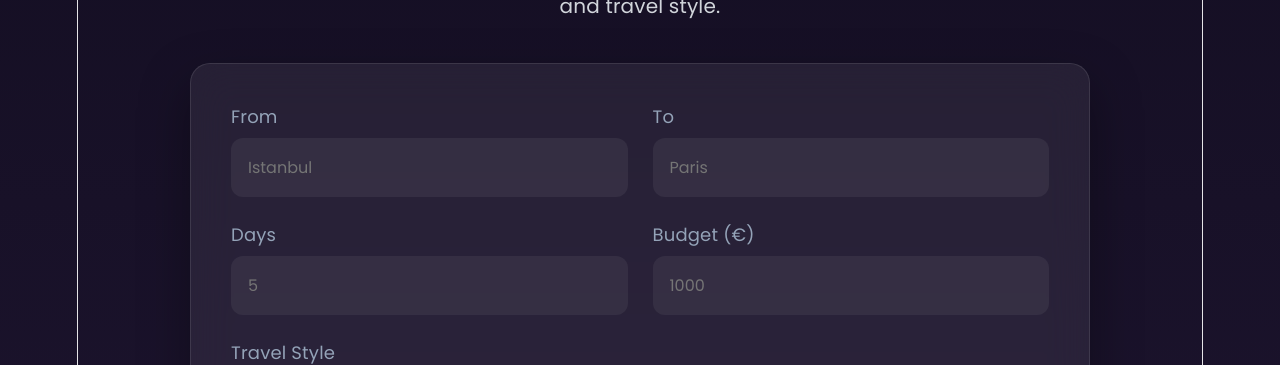
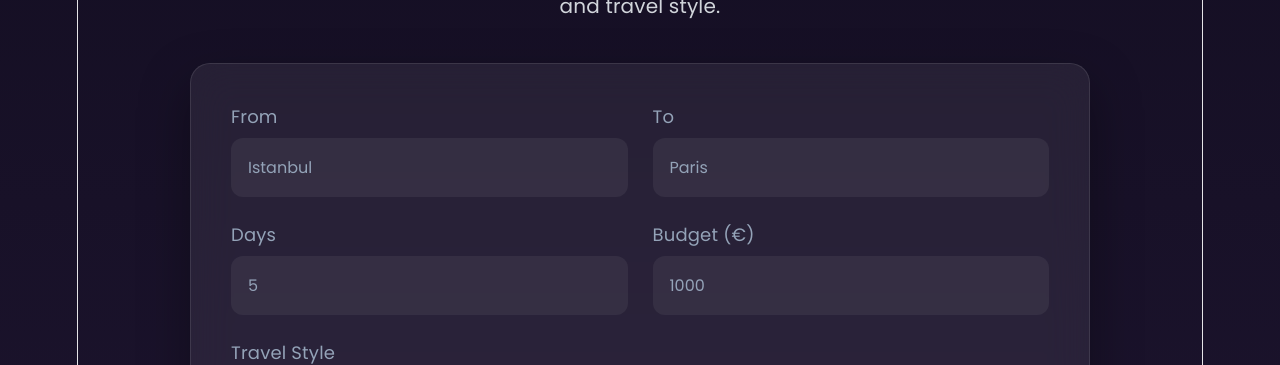
Before and after one commit to ayselinaydogdu/travel-planner-ai, a React (Vite) app: page / in a window 1280 px wide. Shown: the part 1140-1505 px from the top of the page. Built offline with nearby package versions, Linux system fonts and the light colour scheme; no server answers.

Commit message:
yeni değişiklikler

```diff
--- a/src/App.css
+++ b/src/App.css
@@ -1466,3 +1466,28 @@ color:#dbeafe;
 .delete-trip-btn:hover {
   opacity: 1;
 }
+
+html {
+  color-scheme: dark;
+}
+
+.input-group input,
+select {
+  -webkit-appearance: none;
+  appearance: none;
+  background-color: rgba(255,255,255,.06);
+  color: white;
+  -webkit-text-fill-color: white; /* Safari color'ı yok sayıp bunu kullanabiliyor */
+}
+
+.input-group input::placeholder {
+  color: #94a3b8;
+  -webkit-text-fill-color: #94a3b8;
+  opacity: 1;
+}
+
+/* iOS otomatik zoom'u tetiklemesin diye */
+.input-group input,
+select {
+  font-size: 16px;
+}
--- a/src/components/MyTrips.jsx
+++ b/src/components/MyTrips.jsx
@@ -1,10 +1,12 @@
 import { useState, useEffect } from "react";
 import { useAuth } from "../context/AuthContext";
+import { useLanguage } from "../context/LanguageContext";
 import { getTrips, deleteTrip } from "../services/tripsService";
 import AIPlanDisplay from "./AIPlanDisplay";
 
 function MyTrips({ onClose }) {
   const { user } = useAuth();
+  const { t } = useLanguage();
   const [trips, setTrips] = useState([]);
   const [loading, setLoading] = useState(true);
   const [selectedTrip, setSelectedTrip] = useState(null);
@@ -27,10 +29,10 @@ function MyTrips({ onClose }) {
 
   async function handleDelete(tripId, e) {
     e.stopPropagation();
-    if (!confirm("Bu geziyi silmek istediğine emin misin?")) return;
+    if (!confirm(t.trips.confirmDelete)) return;
     try {
       await deleteTrip(tripId);
-      setTrips(trips.filter((t) => t.id !== tripId));
+      setTrips(trips.filter((tr) => tr.id !== tripId));
       if (selectedTrip?.id === tripId) setSelectedTrip(null);
     } catch (error) {
       console.error("Silinemedi:", error.message);
@@ -42,12 +44,12 @@ function MyTrips({ onClose }) {
       <div className="my-trips-panel">
         <div className="my-trips-header">
           <button className="back-btn" onClick={() => setSelectedTrip(null)}>
-            ← Geri
+            {t.trips.back}
           </button>
           <button className="close-btn" onClick={onClose}>✕</button>
         </div>
         <h2>{selectedTrip.from_city} → {selectedTrip.to_city}</h2>
-        <p>{selectedTrip.days} gün · {selectedTrip.budget} bütçe</p>
+        <p>{selectedTrip.days} {t.trips.days} · {selectedTrip.budget} {t.trips.budgetLabel}</p>
         <AIPlanDisplay plan={selectedTrip.plan} destination={selectedTrip.to_city} />
       </div>
     );
@@ -56,15 +58,13 @@ function MyTrips({ onClose }) {
   return (
     <div className="my-trips-panel">
       <div className="my-trips-header">
-        <h2>Seyahatlerim</h2>
+        <h2>{t.trips.title}</h2>
         <button className="close-btn" onClick={onClose}>✕</button>
       </div>
 
-      {loading && <p>Yükleniyor...</p>}
+      {loading && <p>{t.trips.loading}</p>}
 
-      {!loading && trips.length === 0 && (
-        <p>Henüz kayıtlı bir gezin yok. Bir plan oluşturup kaydedebilirsin!</p>
-      )}
+      {!loading && trips.length === 0 && <p>{t.trips.empty}</p>}
 
       <ul className="trips-list">
         {trips.map((trip) => (
@@ -75,9 +75,9 @@ function MyTrips({ onClose }) {
           >
             <div>
               <strong>{trip.from_city} → {trip.to_city}</strong>
-              <p>{trip.days} gün · {trip.budget} bütçe</p>
+              <p>{trip.days} {t.trips.days} · {trip.budget} {t.trips.budgetLabel}</p>
               <span className="trip-date">
-                {new Date(trip.created_at).toLocaleDateString("tr-TR")}
+                {new Date(trip.created_at).toLocaleDateString()}
               </span>
             </div>
             <button
--- a/src/translations.js
+++ b/src/translations.js
@@ -4,6 +4,16 @@ const translations = {
     langName: "English",
     nav: { home: "Home", destinations: "Destinations", planner: "AI Planner", about: "About" },
     auth: { login: "Log In", logout: "Log Out", myTrips: "My Trips" },
+
+    trips: {
+    title: "My Trips",
+    empty: "No saved trips yet. Create a plan and save it!",
+    loading: "Loading...",
+    days: "days",
+    budgetLabel: "budget",
+    confirmDelete: "Are you sure you want to delete this trip?",
+    back: "← Back",
+    },
 
     hero: {
       badge: "✨ Smart Trip Planning",
@@ -67,6 +77,19 @@ const translations = {
     langName: "Türkçe",
     nav: { home: "Anasayfa", destinations: "Rotalar", planner: "AI Planlayıcı", about: "Hakkında" },
     auth: { login: "Giriş Yap", logout: "Çıkış Yap", myTrips: "Seyahatlerim" },
+    trips: {
+    title: "Seyahatlerim",
+    empty: "Henüz kayıtlı bir gezin yok. Bir plan oluşturup kaydedebilirsin!",
+    loading: "Yükleniyor...",
+    days: "gün",
+    budgetLabel: "bütçe",
+    confirmDelete: "Bu geziyi silmek istediğine emin misin?",
+    back: "← Geri",
+    },
+
+
+
+
     hero: {
       badge: "✨ Akıllı Seyahat Planlama",
       subtitle: "Daha Akıllı Planla. Daha İyi Seyahat Et.",
@@ -133,6 +156,10 @@ const translations = {
     langName: "Español",
     nav: { home: "Inicio", destinations: "Destinos", planner: "Planificador IA", about: "Acerca de" },
     auth: { login: "Iniciar Sesión", logout: "Cerrar Sesión", myTrips: "Mis Viajes" },
+    trips: { title: "Mis Viajes", empty: "Aún no tienes viajes guardados. ¡Crea un plan y guárdalo!", loading: "Cargando...", days: "días", budgetLabel: "presupuesto", confirmDelete: "¿Seguro que quieres eliminar este viaje?", back: "← Atrás" },
+
+
+
     hero: {
       badge: "✨ Planificación Inteligente de Viajes",
       subtitle: "Planifica Mejor. Viaja Mejor.",
@@ -199,6 +226,10 @@ const translations = {
     langName: "Français",
     nav: { home: "Accueil", destinations: "Destinations", planner: "Planificateur IA", about: "À propos" },
     auth: { login: "Se Connecter", logout: "Se Déconnecter", myTrips: "Mes Voyages" },
+    trips: { title: "Mes Voyages", empty: "Aucun voyage enregistré pour l'instant. Créez un plan et enregistrez-le !", loading: "Chargement...", days: "jours", budgetLabel: "budget", confirmDelete: "Voulez-vous vraiment supprimer ce voyage ?", back: "← Retour" },
+
+
+
     hero: {
       badge: "✨ Planification de Voyage Intelligente",
       subtitle: "Planifiez Mieux. Voyagez Mieux.",
@@ -265,6 +296,11 @@ const translations = {
     langName: "Deutsch",
     nav: { home: "Startseite", destinations: "Reiseziele", planner: "KI-Planer", about: "Über uns" },
     auth: { login: "Anmelden", logout: "Abmelden", myTrips: "Meine Reisen" },
+    trips: { title: "Meine Reisen", empty: "Noch keine gespeicherten Reisen. Erstellen Sie einen Plan und speichern Sie ihn!", loading: "Wird geladen...", days: "Tage", budgetLabel: "Budget", confirmDelete: "Möchten Sie diese Reise wirklich löschen?", back: "← Zurück" },
+
+
+
+
     hero: {
       badge: "✨ Intelligente Reiseplanung",
       subtitle: "Klüger Planen. Besser Reisen.",
```
